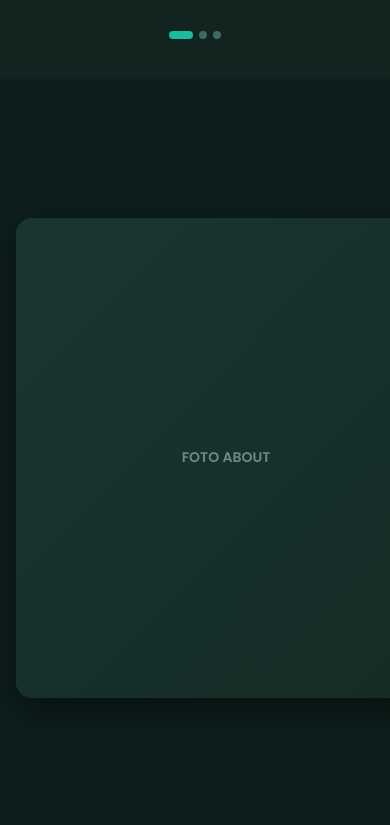
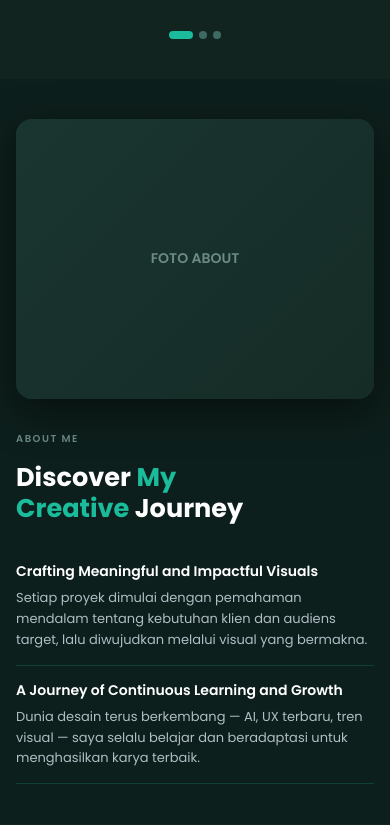
Before and after one commit to ReyCannavaro/evan-portfolio, a Next.js app: page / in a window 390 px wide. Shown: the part 1539-2364 px from the top of the page. Built offline with nearby package versions, Linux system fonts and the light colour scheme.

Commit message:
build responsive page for about section

```diff
--- a/app/components/sections/AboutSection.tsx
+++ b/app/components/sections/AboutSection.tsx
@@ -5,73 +5,32 @@ export default function AboutSection() {
   return (
     <section id="about" className="section-padding" style={{ background: "var(--color-bg-primary)" }}>
       <div className="section-container">
-        <div style={{ display: "flex", alignItems: "center", gap: 60 }}>
-          {/* LEFT — Image */}
-          <div style={{ position: "relative", flexShrink: 0, width: 420 }}>
-            <div
-              style={{
-                width: "100%",
-                height: 480,
-                borderRadius: 16,
-                background: "var(--color-bg-elevated)",
-                overflow: "hidden",
-                position: "relative",
-                boxShadow: "var(--shadow-image)",
-              }}
-            >
-              {/* Placeholder */}
-              <div style={{
-                width: "100%", height: "100%",
-                background: "linear-gradient(135deg, var(--color-bg-elevated) 0%, var(--color-bg-card) 100%)",
-                display: "flex", alignItems: "center", justifyContent: "center",
-                color: "var(--color-text-muted)", fontSize: 14, fontWeight: 600
-              }}>
+        <div className="flex-two-col">
+          {/* Image */}
+          <div style={{ position: "relative", flexShrink: 0, width: "min(420px, 100%)" }}>
+            <div style={{ width: "100%", height: "clamp(280px, 40vw, 480px)", borderRadius: 16, background: "var(--color-bg-elevated)", overflow: "hidden", boxShadow: "var(--shadow-image)" }}>
+              <div style={{ width: "100%", height: "100%", background: "linear-gradient(135deg, var(--color-bg-elevated) 0%, var(--color-bg-card) 100%)", display: "flex", alignItems: "center", justifyContent: "center", color: "var(--color-text-muted)", fontSize: 14, fontWeight: 600 }}>
                 FOTO ABOUT
               </div>
             </div>
-            {/* Teal border frame offset */}
-            <div
-              style={{
-                position: "absolute",
-                inset: 0,
-                borderRadius: 16,
-                border: "3px solid var(--color-accent)",
-                transform: "translate(12px, 12px)",
-                zIndex: -1,
-                opacity: 0.6,
-              }}
-            />
+            <div style={{ position: "absolute", inset: 0, borderRadius: 16, border: "3px solid var(--color-accent)", transform: "translate(12px, 12px)", zIndex: -1, opacity: 0.6 }} />
           </div>
 
-          {/* RIGHT — Text */}
           <div style={{ flex: 1 }}>
-            <p className="section-label mb-4">{aboutData.tag}</p>
-            <h2 style={{ fontSize: "2.25rem", fontWeight: 700, lineHeight: 1.2, marginBottom: 24 }}>
+            <p className="section-label" style={{ marginBottom: 16 }}>{aboutData.tag}</p>
+            <h2 style={{ fontSize: "clamp(1.6rem, 3.5vw, 2.25rem)", fontWeight: 700, lineHeight: 1.2, marginBottom: 24 }}>
               <span style={{ color: "var(--color-text-primary)" }}>{aboutData.heading[0]} </span>
               <span style={{ color: "var(--color-accent)" }}>{aboutData.heading[1]} </span>
               <br />
               <span style={{ color: "var(--color-accent)" }}>{aboutData.heading[2]} </span>
               <span style={{ color: "var(--color-text-primary)" }}>{aboutData.heading[3]}</span>
             </h2>
-
-            <div>
-              {aboutData.items.map((item, i) => (
-                <div
-                  key={i}
-                  style={{
-                    borderBottom: "1px solid var(--color-border)",
-                    padding: "14px 0",
-                  }}
-                >
-                  <h4 style={{ fontSize: 14, fontWeight: 600, color: "var(--color-text-primary)", marginBottom: 6 }}>
-                    {item.title}
-                  </h4>
-                  <p style={{ fontSize: 13, color: "var(--color-text-secondary)", lineHeight: 1.6 }}>
-                    {item.description}
-                  </p>
-                </div>
-              ))}
-            </div>
+            {aboutData.items.map((item, i) => (
+              <div key={i} style={{ borderBottom: "1px solid var(--color-border)", padding: "14px 0" }}>
+                <h4 style={{ fontSize: 14, fontWeight: 600, color: "var(--color-text-primary)", marginBottom: 6 }}>{item.title}</h4>
+                <p style={{ fontSize: 13, color: "var(--color-text-secondary)", lineHeight: 1.6 }}>{item.description}</p>
+              </div>
+            ))}
           </div>
         </div>
       </div>
```
